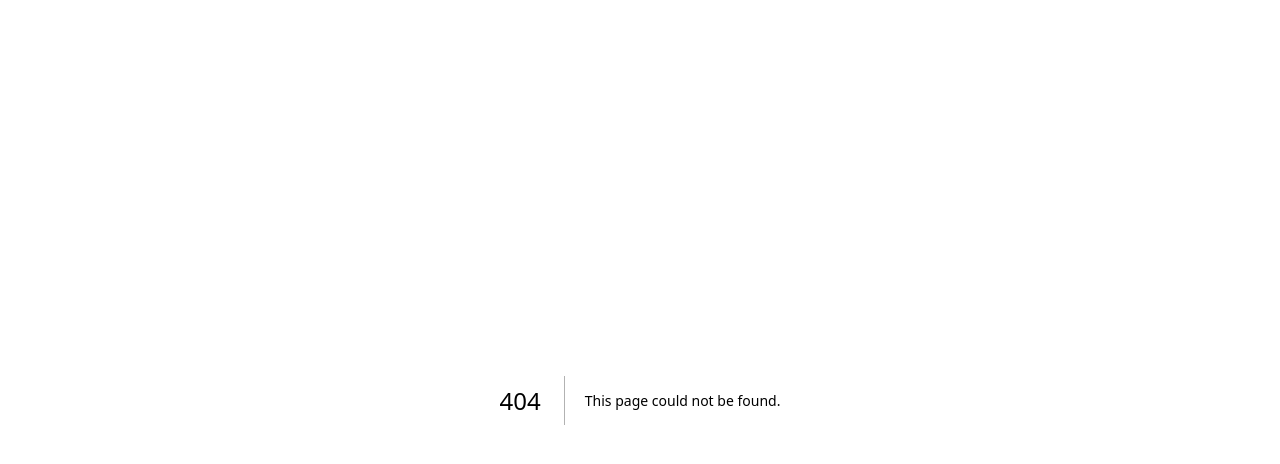
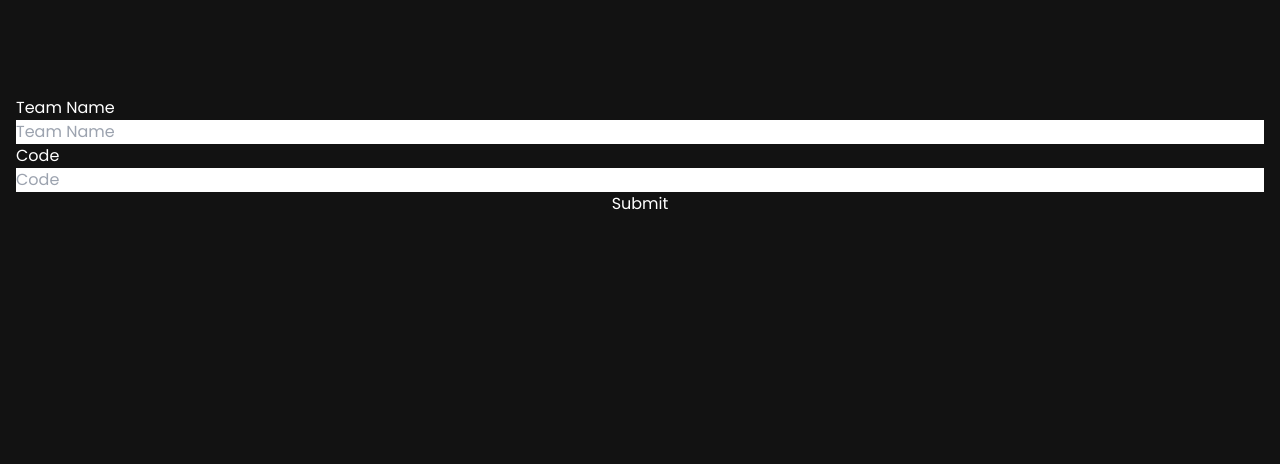
Before and after one commit to omkaarvd/scavenger-hunt, a Next.js app: page /clue in a window 1280 px wide. Before the commit this address had no page. Shown: the top 464 px of the page. Built offline with nearby package versions, Linux system fonts and the light colour scheme.

Commit message:
ui complete

```diff
--- a/package.json
+++ b/package.json
@@ -10,9 +10,11 @@
     "format": "prettier --write ."
   },
   "dependencies": {
+    "clsx": "^2.1.0",
     "next": "14.1.0",
     "react": "^18",
-    "react-dom": "^18"
+    "react-dom": "^18",
+    "tailwind-merge": "^2.2.0"
   },
   "devDependencies": {
     "@types/node": "^20",
--- /dev/null
+++ b/src/actions/form-actions.ts
@@ -0,0 +1,8 @@
+import { redirect } from 'next/navigation';
+
+export const onFormSubmit = (data: FormData) => {
+  const name = data.get('team_name');
+  const code = data.get('team_code');
+
+  redirect(`/clue/${name}-${code}`);
+};
--- /dev/null
+++ b/src/actions/team-data.ts
@@ -0,0 +1,6 @@
+export const team_data = [
+  {
+    team_name: 'alpha',
+    group_id: 'straw_hat',
+  },
+];
--- /dev/null
+++ b/src/app/clue/[slug]/page.tsx
@@ -0,0 +1,14 @@
+'use client';
+
+import Form from '@/component/form';
+
+type ParamsType = { params: { slug: string } };
+
+export default function Page() {
+  return (
+    <div className='m-4'>
+      <div className='my-8'>Hint: </div>
+      <Form />
+    </div>
+  );
+}
--- /dev/null
+++ b/src/app/clue/page.tsx
@@ -0,0 +1,11 @@
+'use client';
+
+import Form from '@/component/form';
+
+export default function Page() {
+  return (
+    <div className='mx-4 my-24'>
+      <Form />
+    </div>
+  );
+}
--- a/src/app/globals.css
+++ b/src/app/globals.css
@@ -3,27 +3,13 @@
 @tailwind utilities;
 
 :root {
-  --foreground-rgb: 0, 0, 0;
-  --background-start-rgb: 214, 219, 220;
-  --background-end-rgb: 255, 255, 255;
-}
-
-@media (prefers-color-scheme: dark) {
-  :root {
-    --foreground-rgb: 255, 255, 255;
-    --background-start-rgb: 0, 0, 0;
-    --background-end-rgb: 0, 0, 0;
-  }
+  --foreground-rgb: 255, 255, 255;
+  --background-rgb: 18, 18, 18;
 }
 
 body {
   color: rgb(var(--foreground-rgb));
-  background: linear-gradient(
-      to bottom,
-      transparent,
-      rgb(var(--background-end-rgb))
-    )
-    rgb(var(--background-start-rgb));
+  background: rgb(var(--background-rgb));
 }
 
 @layer utilities {
--- a/src/app/page.tsx
+++ b/src/app/page.tsx
@@ -2,7 +2,7 @@ import Image from 'next/image';
 
 export default function Page() {
   return (
-    <main className='p-4'>
+    <main className='m-4'>
       <h1 className='py-4 text-center text-2xl font-bold'>
         Welcome to the Ultimate Scavenger Hunt!
       </h1>
--- /dev/null
+++ b/src/component/form.tsx
@@ -0,0 +1,55 @@
+import { useFormStatus } from 'react-dom';
+import { cn } from '@/utils/cn';
+import { onFormSubmit } from '@/actions/form-actions';
+
+export default function Form() {
+  return (
+    <form action={onFormSubmit} className='flex flex-col gap-4'>
+      <div>
+        <label htmlFor='team_name' className='block text-sm font-medium'>
+          Team Name
+        </label>
+        <input
+          type='text'
+          name='team_name'
+          placeholder='Team Name'
+          id='team_name'
+          autoComplete='off'
+          className='my-2 block w-full rounded-lg border p-2 text-sm font-medium text-black'
+          required
+        />
+      </div>
+      <div>
+        <label htmlFor='team_code' className='block text-sm font-medium'>
+          Code
+        </label>
+        <input
+          type='text'
+          name='team_code'
+          placeholder='Code'
+          id='team_code'
+          autoComplete='off'
+          className='my-2 block w-full rounded-lg border p-2 text-sm font-medium text-black'
+          required
+        />
+      </div>
+      <SubmitButton />
+    </form>
+  );
+}
+
+function SubmitButton() {
+  const data = useFormStatus();
+
+  return (
+    <button
+      type='submit'
+      disabled={data.pending}
+      className={cn(
+        'block w-full rounded-lg border border-blue-950 bg-blue-900 p-2 text-center text-sm font-medium hover:bg-blue-950'
+      )}
+    >
+      {data.pending ? 'Wait' : 'Submit'}
+    </button>
+  );
+}
--- /dev/null
+++ b/src/utils/cn.ts
@@ -0,0 +1,6 @@
+import { clsx, type ClassValue } from 'clsx';
+import { twMerge } from 'tailwind-merge';
+
+export function cn(...inputs: ClassValue[]) {
+  return twMerge(clsx(inputs));
+}
```
Also changed, not shown: src/component/basic-input.tsx (added, +44 -0 lines), 1 other file (tests, documents, lock files or other folders).
